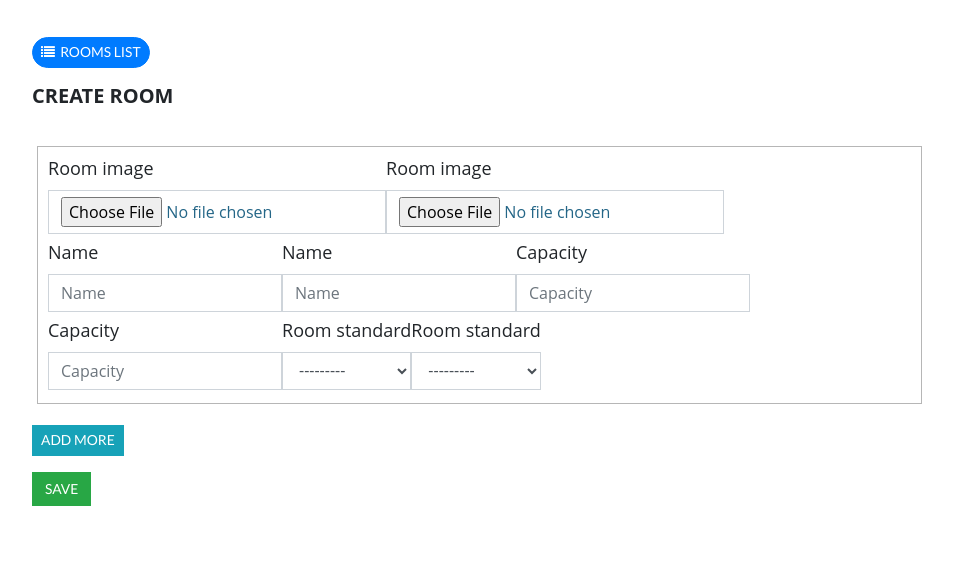
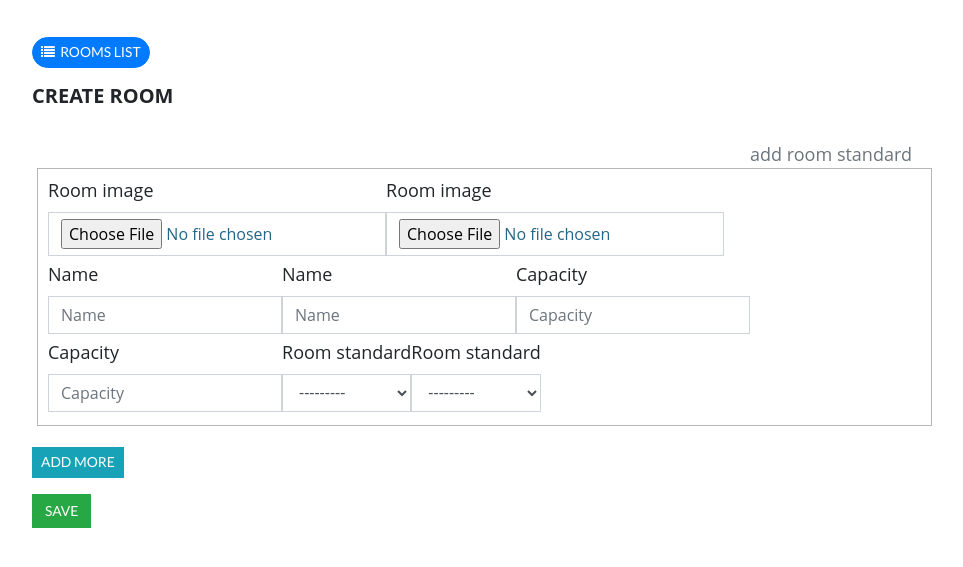
Before and after one commit to kaguru/resort, a Django app: page /booking/room/create/ in a window 1280 px wide. Shown: the part 83-650 px from the top of the page, without its empty margins (68-1031 px from the left). Run offline with Django 3.2, Linux system fonts and the light colour scheme; the visitor is signed in with stand-in values (Sample User, id 1); data that the repository does not hold is empty; some libraries are stand-ins or nearby versions; some web fonts are replaced.

Commit message:
created room-standard view

```diff
--- a/booking/templates/booking/room_create.html
+++ b/booking/templates/booking/room_create.html
@@ -24,14 +24,18 @@
    <form id="rooms-cont"  method="POST" enctype="multipart/form-data">
     {% csrf_token %}
     {{ rooms_formset.management_form }}
+        <div class="col-md-12">
+          <a class="pull-right text-secondary" href="{% url 'booking:room-standard-create' %}">add room standard</a>
+        </div>
+        <div id="rooms-wrap" class="col-md-12 row">
 
-        <div id="rooms-wrap" class="row">
            {% for form in rooms_formset %}
              {% for field in form  %}
                {% bootstrap_field field exclude='name, capacity, room_standard' form_group_class='col-md-12' %}
                {% bootstrap_field field exclude='room_image' form_group_class='col-md-4 mb-3' %}
 
              {% endfor %}
+
 
            {% endfor %}
 
--- a/booking/urls.py
+++ b/booking/urls.py
@@ -41,6 +41,8 @@ urlpatterns = [
     path('room/delete/<int:pk>/', booking_main_views.RoomDeleteView.as_view(), name='room-delete'),
     path('room/list/', booking_main_views.RoomListView.as_view(), name='room-list'),
     path('room/search/<slug:name>/', booking_main_views.RoomSearchView.as_view(), name='room-search'),
+    path('room-standard/create/', booking_main_views.RoomStandardCreateView.as_view(), name='room-standard-create'),
+    path('room-standard/delete/<int:pk>/', booking_main_views.RoomStandardDeleteView.as_view(), name='room-standard-delete'),
     path('guest/list/', booking_main_views.GuestListView.as_view(), name='guest-list'),
     path('guest/search/<slug:name>/', booking_main_views.GuestSearchView.as_view(), name='guest-search'),
     path('room/list/room_standard/<slug:name>/',booking_main_views.RoomStandardFilterView.as_view(), name='room-room_std_filter'),
--- a/booking/views/main_views.py
+++ b/booking/views/main_views.py
@@ -404,3 +404,17 @@ def handler404(request):
 
 def handler500(request):
     return render(request, 'booking/500.html')
+
+class RoomStandardCreateView(LoginRequiredMixin, django_generic_views.CreateView):
+    model = booking_models.RoomStandard
+    fields = ('name',)
+    template_name = 'booking/room_standard_create.html'
+
+    def get_success_url(self):
+        return reverse('booking:room-list')
+
+# Delete Booking
+class RoomStandardDeleteView(LoginRequiredMixin, django_edit_views.DeleteView):
+    model = booking_models.RoomStandard
+    template_name = 'booking/delete.html'
+    success_url = reverse_lazy('booking:room-list')
```
Also changed, not shown: booking/templates/booking/room_standard_create.html (added, +36 -0 lines), 2 other files.
